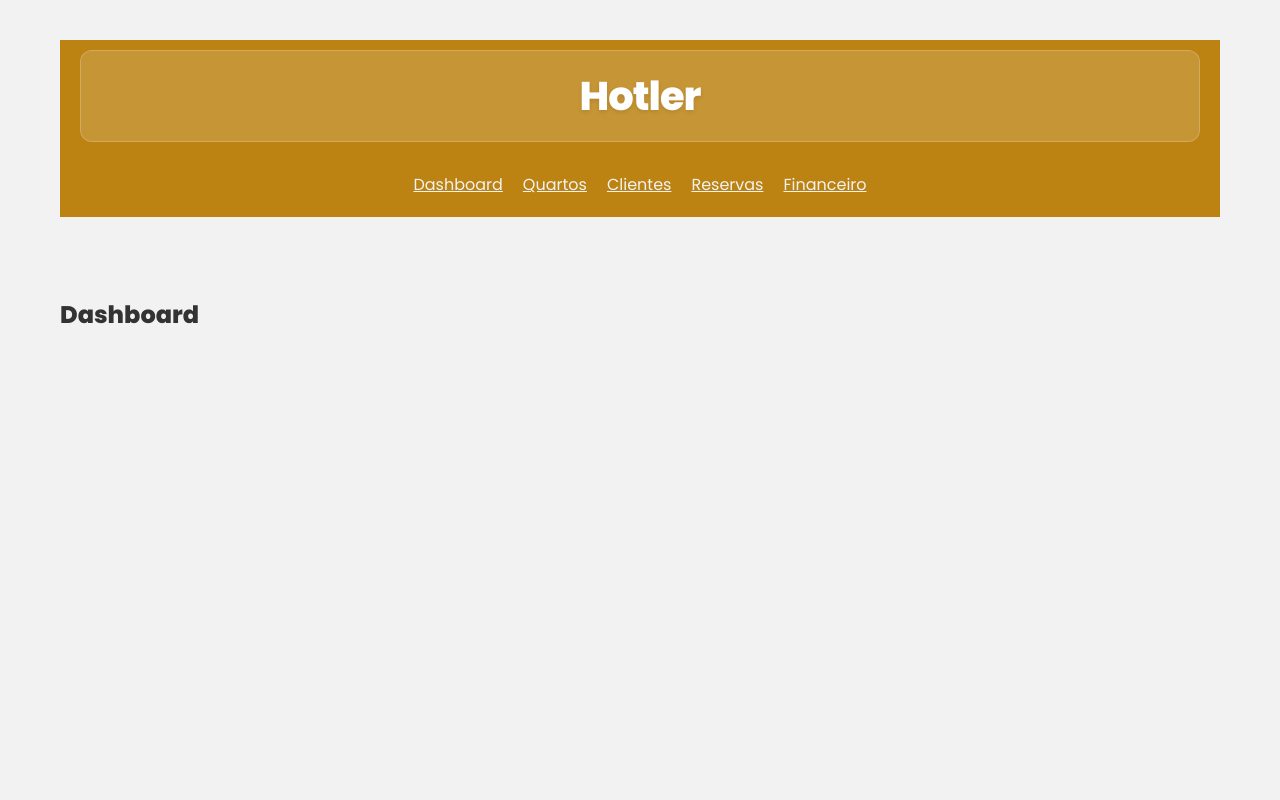
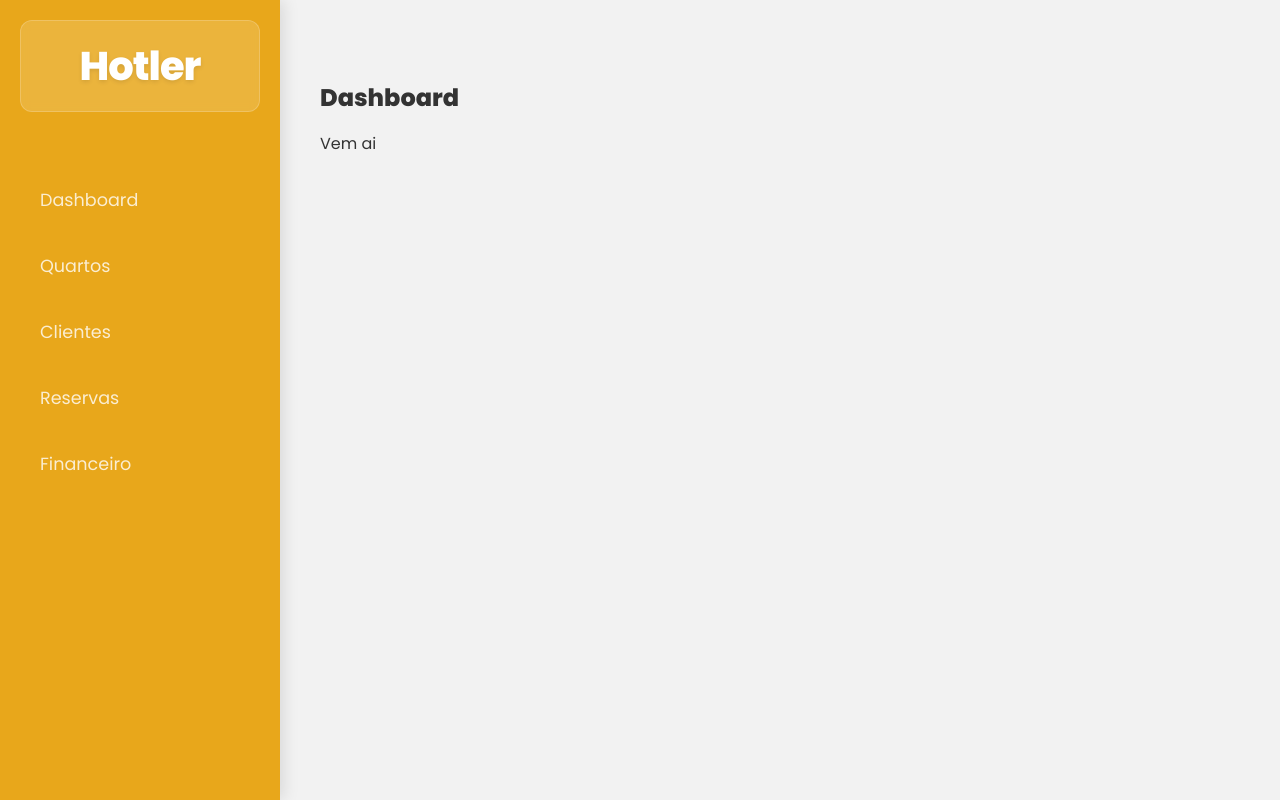
Before and after one commit to ThiagoWriel/hotler, a React (Create React App) app: page / in a window 1280 px wide. Built offline with nearby package versions, Linux system fonts and the light colour scheme.

Commit message:
criando sidebar

```diff
--- a/src/App.js
+++ b/src/App.js
@@ -13,18 +13,22 @@ import { CriarQuarto, CriarCliente } from "./components/Create";
 function App() {
   return (
     <BrowserRouter>
-      <div className="page">
-        <nav>
+      <div className="main-layout">
+        <aside className="sidebar">
           <div className="principal-title">
             <h1>Hotler</h1>
           </div>
+          <nav>
             <Link to="/">Dashboard</Link>
             <Link to="/quartos">Quartos</Link>
             <Link to="/clientes">Clientes</Link>
             <Link to="/reservas">Reservas</Link>
             <Link to="/financeiro">Financeiro</Link>
           </nav>
-      </div>
+        </aside>
+
+        <main className="main-content">
+          <div className="page">
             <Routes>
               <Route path="/" element={<Dashboard />} />
               <Route path="/quartos" element={<Quartos />} />
@@ -36,6 +40,9 @@ function App() {
               <Route path="/update-quarto/:id" element={<UpdateQuarto />} />
               <Route path="/update-cliente/:id" element={<UpdateCliente />} />
             </Routes>
+          </div>
+        </main>
+      </div>
     </BrowserRouter>
   );
 }
--- a/src/index.css
+++ b/src/index.css
@@ -1,8 +1,8 @@
 @import url('https://fonts.googleapis.com/css2?family=Poppins:wght@300;400;500;600;800&family=VT323&display=swap');
 
 :root {
-  --primary: #bc8312;
-  --secondary: #4115df;
+  --primary: #e8a108ea;
+  --secondary: #2915dfcf;
 }
 h1,h2,h3 {
   margin: 0;
@@ -14,23 +14,64 @@ body {
   font-family: 'Poppins';
   background: #f2f2f2;
 }
-nav {
+/* Layout Grid */
+.main-layout {
+  display: flex;
+  min-height: 100vh;
+}
+
+/* Sidebar Styles */
+.sidebar {
+  width: 280px;
   background: var(--primary);
-  padding: 10px 20px;
-  text-align: center;
+  color: #fff;
+  display: flex;
+  flex-direction: column;
+  padding: 20px;
+  box-shadow: 4px 0 15px rgba(0, 0, 0, 0.1);
+  position: sticky;
+  top: 0;
+  height: 100vh;
+  box-sizing: border-box;
 }
-nav a {
-  color: #f2f2f2;
-  margin: 10px;
-  display: inline-block;
+
+.sidebar nav {
+  display: flex;
+  flex-direction: column;
+  gap: 10px;
+  margin-top: 40px;
 }
-nav h1 {
+
+.sidebar nav a {
+  color: rgba(255, 255, 255, 0.8);
+  text-decoration: none;
+  font-size: 1.1rem;
+  padding: 15px 20px;
+  border-radius: 8px;
+  transition: all 0.3s ease;
+  display: block;
+}
+
+.sidebar nav a:hover {
+  background: rgba(255, 255, 255, 0.15);
   color: #fff;
+  transform: translateX(5px);
 }
+
+/* Main Content Area */
+.main-content {
+  flex: 1;
+  background: #f2f2f2;
+  overflow-y: auto;
+}
+
 .page {
-  max-width: 1200px;
-  margin: 20px auto;
-  padding: 20px;
+  max-width: 1400px; /* Mais espaço para o conteúdo no modo sidebar */
+  margin: 0 auto;
+  padding: 40px;
+  width: 100%;
+  box-sizing: border-box;
+  animation: fadeIn 0.5s ease-in-out;
 }
 
 /* quartos grid */
--- a/src/pages/Dashboard.js
+++ b/src/pages/Dashboard.js
@@ -2,6 +2,7 @@ const Dashboard = () => {
   return (
     <div className="page dashboard">
       <h2>Dashboard</h2>
+      <p>Vem ai</p>
     </div>
   );
 };
--- a/src/pages/Financeiro.js
+++ b/src/pages/Financeiro.js
@@ -2,6 +2,7 @@ const Financeiro = () => {
   return (
     <div className="page financeiro">
       <h2>Financeiro</h2>
+      <p>Vem ai</p>
     </div>
   );
 };
--- a/src/pages/Reservas.js
+++ b/src/pages/Reservas.js
@@ -2,6 +2,7 @@ const Reservas = () => {
   return (
     <div className="page reservas">
       <h2>Reservas</h2>
+      <p>Vem ai</p>
     </div>
   );
 };
```
Lines whose indentation alone changed are shown as unchanged.
